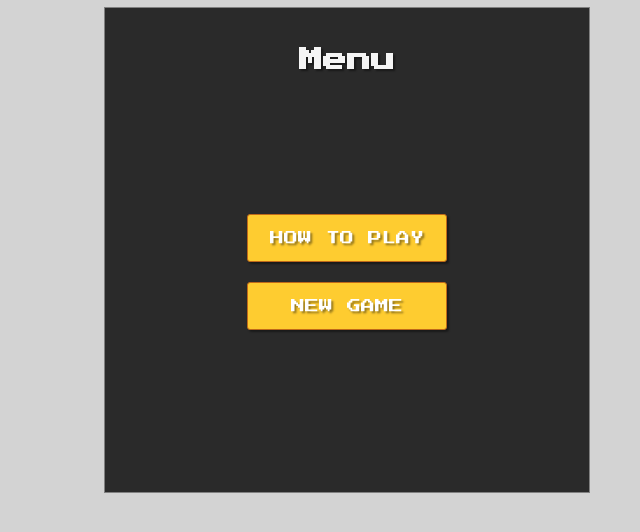
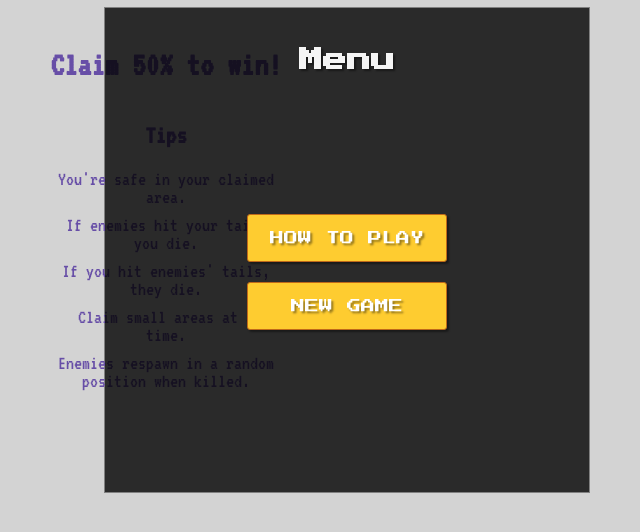
Before and after one commit to OneNeptune/landrun, a website built with webpack: page index.html in a window 1280 px wide. Shown: the part 188-720 px from the top of the page, without its empty margins (293-933 px from the left). Built offline with nearby package versions, Linux system fonts and the light colour scheme.

Commit message:
Add tips

```diff
--- a/index.html
+++ b/index.html
@@ -4,8 +4,7 @@
     <meta charset="utf-8">
     <title>LANDRUN.space</title>
     <script src="https://use.fontawesome.com/0120d41d2d.js"></script>
-    <link href="https://fonts.googleapis.com/css?family=Lato" rel="stylesheet">
-    <link href="https://fonts.googleapis.com/css?family=Press+Start+2P" rel="stylesheet">
+    <link href="https://fonts.googleapis.com/css?family=Lato|Press+Start+2P|VT323" rel="stylesheet">
     <link rel="stylesheet" href="styles.css">
     <link rel="shortcut icon" href="assets/images/favicon.png" type="image/x-icon" />
     <script src="lib/landrun_bundle.js"></script>
@@ -114,7 +113,29 @@
           </ul>
         </section>
       </div>
-
+      <section class='tips'>
+        <section class='tips-content'>
+          <h3>Claim 50% to win!</h3>
+          <h2>Tips</h2>
+          <ul>
+            <li>
+              You're safe in your claimed area.
+            </li>
+            <li>
+              If enemies hit your tail, you die.
+            </li>
+            <li>
+              If you hit enemies' tails, they die.
+            </li>
+            <li>
+              Claim small areas at a time.
+            </li>
+            <li>
+              Enemies respawn in a random position when killed.
+            </li>
+          </ul>
+        </section>
+      </section>
       <footer>
       </footer>
     </section>
--- a/styles.css
+++ b/styles.css
@@ -2,6 +2,52 @@ body {
   margin: 0;
   padding: 0;
   background: lightgray;
+}
+.tips {
+  font-family: 'VT323', monospace;
+  font-size: 20px;
+  display: flex;
+  position: absolute;
+  color: #674EA7;
+  top: 196px;
+  margin-left: -362px;
+  width: 242px;
+  height: 484px;
+}
+
+.tips-content h3 {
+  margin-top: 40px;
+  color: #674EA7;
+  text-align: center;
+  width: 100%;
+  display: flex;
+  align-items: center;
+  align-self: center;
+  justify-content: center;
+  font-size: 34px;
+  margin-bottom: 40px;
+}
+
+.tips-content h2 {
+  width: 100%;
+  color: #674EA7;
+  display: flex;
+  align-items: center;
+  justify-content: center;
+  font-size: 26px;
+}
+
+.tips-content ul {
+  padding-left: 0;
+  list-style: none;
+  padding: 0 10px;
+}
+
+.tips-content ul > li {
+  text-align: center;
+  margin-bottom: 10px;
+  line-height: 18px;
+  font-family: 'VT323', monospace;
 }
 
 .content-wrapper {
```
Also changed, not shown: lib/game.js, lib/landrun_bundle.js, 1 other file.
